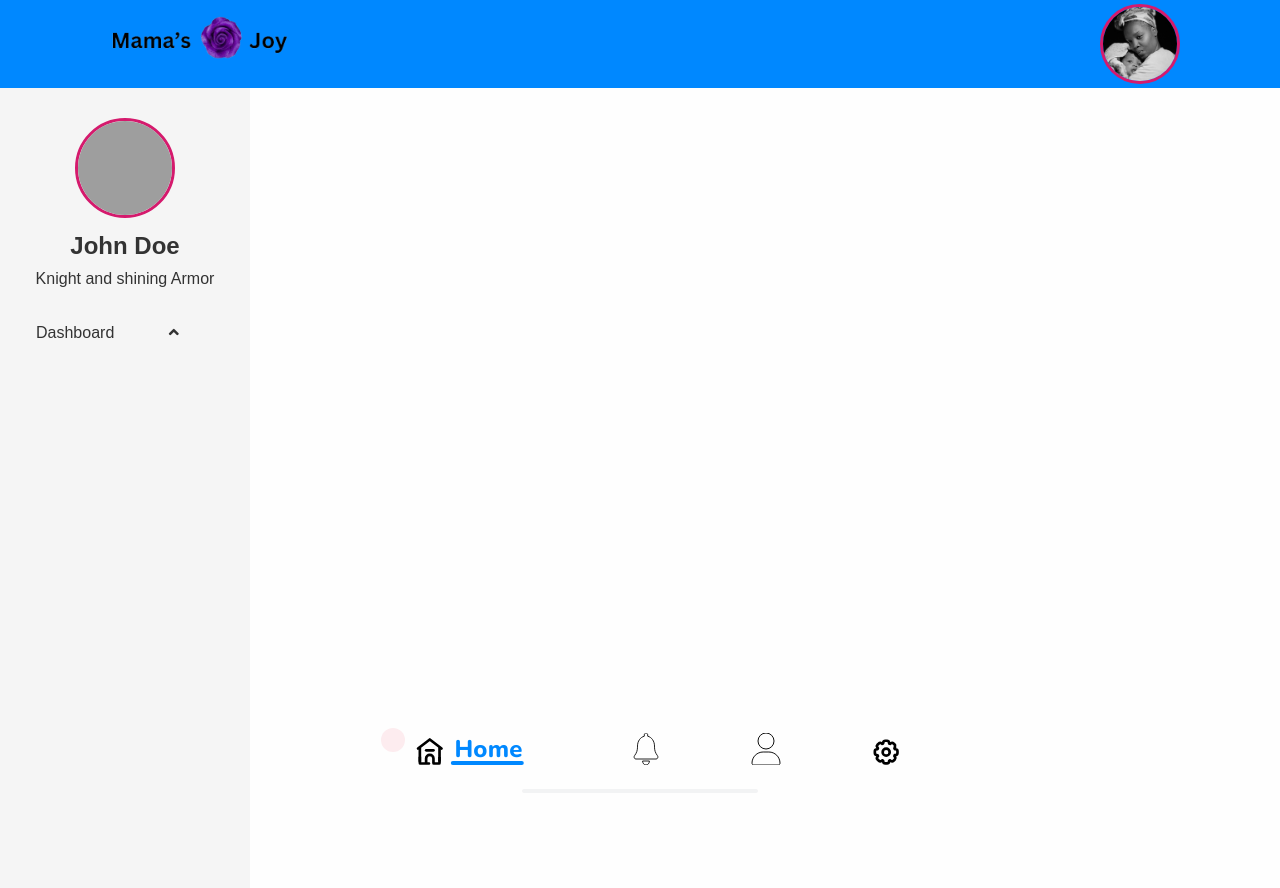
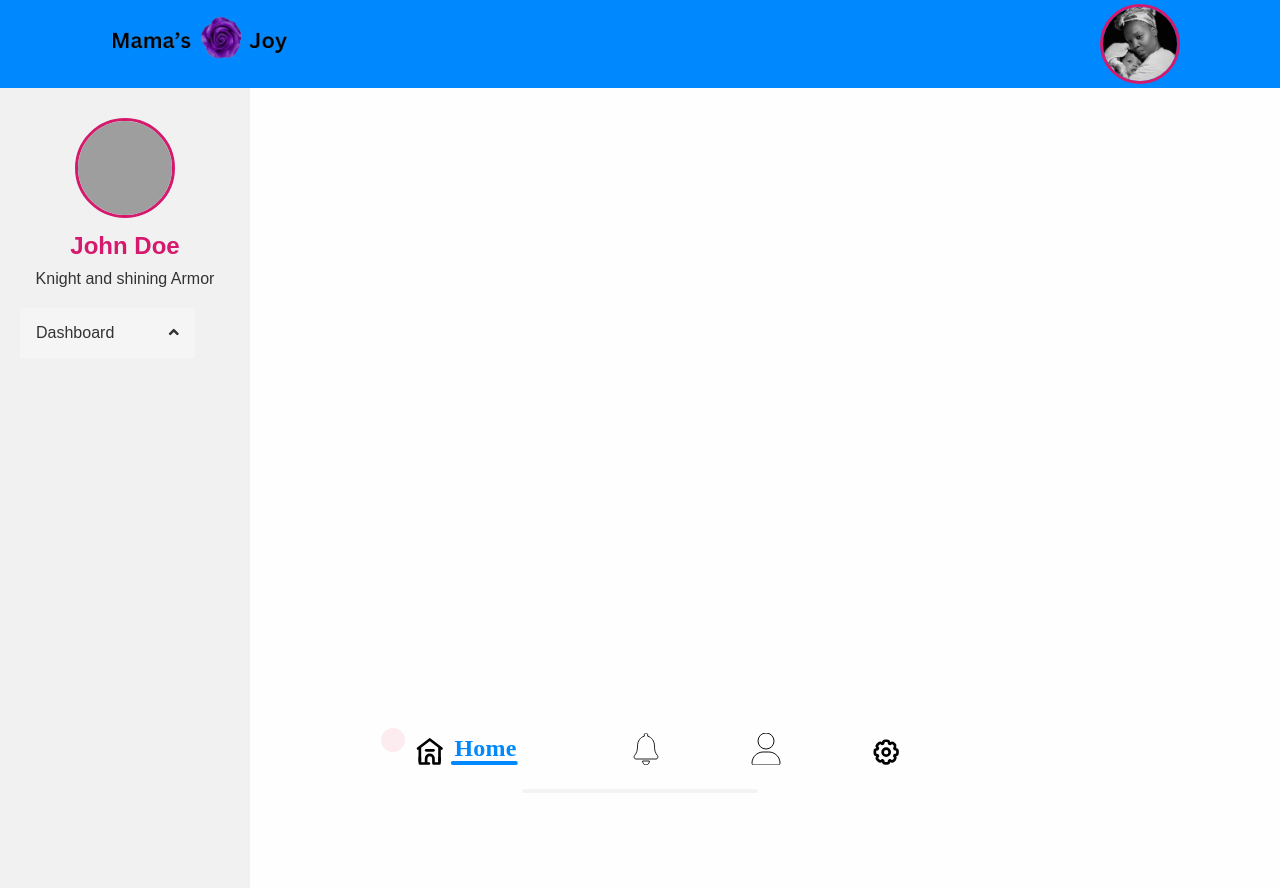
Before and after one commit to sathagesey33/Mama-s-Joy, a Flask app: page /templates in a window 1280 px wide. Run offline with Flask 3, Linux system fonts and the light colour scheme; grey boxes are pictures that could not be loaded.

Commit message:
change colors

```diff
--- a/mamajoy/static/style/nav.css
+++ b/mamajoy/static/style/nav.css
@@ -27,7 +27,7 @@ body {
     align-items: center ;
     justify-content: center ;
     background-color: #fefefe;
-    font-family: 'Nunito', sans-serif ;
+    /* font-family: 'Nunito', sans-serif ; */
 
 }
 
--- a/mamajoy/static/style/sidebar.css
+++ b/mamajoy/static/style/sidebar.css
@@ -12,7 +12,7 @@
     margin-top: 5.5em;
     position: absolute;
     overflow: auto;
-    background-color: #f5f5f5;
+    background-color: #f1f1f1;
     padding: 20px;
     box-sizing: border-box;
 }
@@ -29,6 +29,9 @@
     width: 100px; /* adjust as needed */
     height: 100px; /* adjust as needed */
     object-fit: cover; /* keep aspect ratio */
+}
+h2 {
+    color: #d51a6d;
 }
 
 .container .profileview h2, .profileview p {
```
